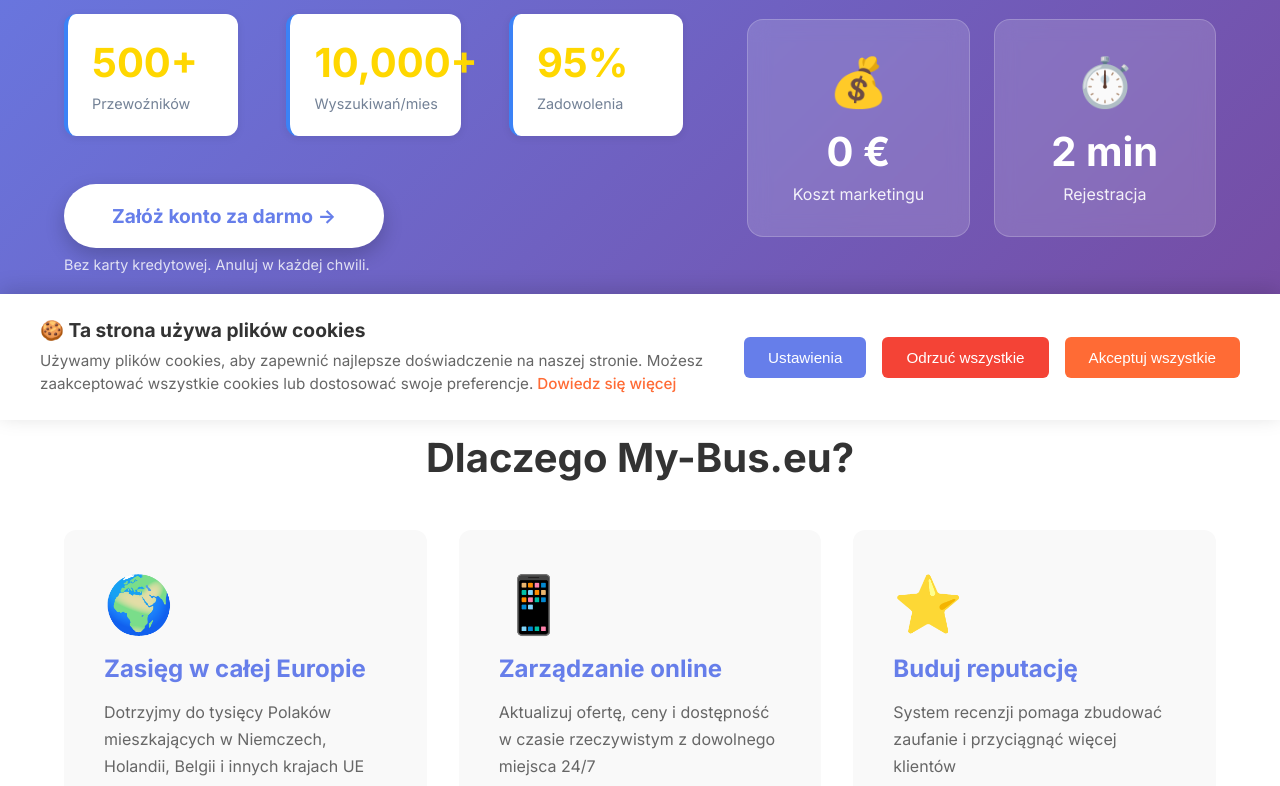
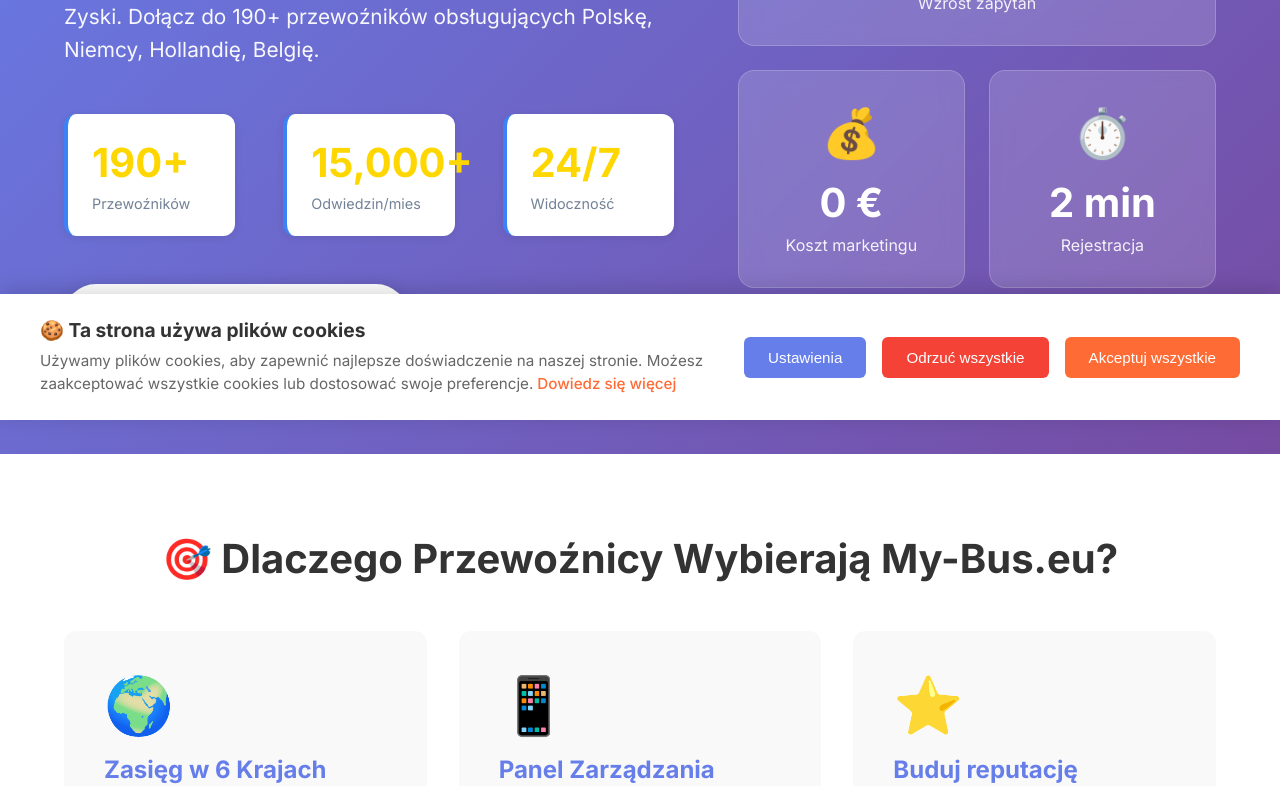
Before and after one commit to sebastianworkvia-ux/mybus-portal, a React (Vite) app in the folder frontend/: page /for-carriers in a window 1280 px wide. Shown: the part 380-1166 px from the top of the page. Built offline with nearby package versions, Linux system fonts and the light colour scheme; no server answers.

Commit message:
SEO: Optymalizacja treci - meta tags, sowa kluczowe, wartociowe hasa dla klientów i przewoników

```diff
--- a/frontend/index.html
+++ b/frontend/index.html
@@ -6,10 +6,23 @@
     <link rel="icon" type="image/svg+xml" href="/vite.svg" />
     <meta name="viewport" content="width=device-width, initial-scale=1.0" />
     <meta name="language" content="Polish" />
+
+    <!-- SEO Meta Tags -->
+    <title>My-Bus.eu - Przewozy Busem po Europie | Transport Międzynarodowy PL-DE-NL-BE</title>
+    <meta name="description" content="Znajdź najlepszych przewoźników busowych w Europie. Transport na lotnisko, przewozy firmowe, okolicznościowe. Niemcy, Holandia, Belgia, Polska. Ponad 190 zweryfikowanych firm." />
+    <meta name="keywords" content="przewozy busem, transport międzynarodowy, przewoźnicy Europa, bus Polska Niemcy, transport na lotnisko, przewozy firmowe, bus do Holandii, transport Belgia" />
+    <meta name="author" content="My-Bus.eu" />
+
+    <!-- Open Graph / Facebook -->
+    <meta property="og:type" content="website" />
+    <meta property="og:url" content="https://my-bus.eu/" />
+    <meta property="og:title" content="My-Bus.eu - Przewozy Busem po Europie" />
+    <meta property="og:description" content="Portal łączący klientów z najlepszymi przewoźnikami w Europie. Znajdź transport busem - lotnisko, firmy, okolicznościowe." />
+
+    <!-- Fonts -->
     <link rel="preconnect" href="https://fonts.googleapis.com">
     <link rel="preconnect" href="https://fonts.gstatic.com" crossorigin>
-    <link href="https://fonts.googleapis.com/css2?family=Inter:wght@400;500;600;700&display=swap" rel="stylesheet">
-    <title>My-Bus.eu - Przewozy i Transport w Europie</title>
+    <link href="https://fonts.googleapis.com/css2?family=Inter:wght@400;500;600;700;800&display=swap" rel="stylesheet">
   </head>
   <body>
     <div id="root"></div>
--- a/frontend/src/pages/ForCarriersPage.jsx
+++ b/frontend/src/pages/ForCarriersPage.jsx
@@ -9,30 +9,30 @@ export default function ForCarriersPage() {
         <div className="container">
           <div className="carriers-hero-content">
             <div className="carriers-hero-text">
-              <h1>Zwiększ bazę klientów o 300%</h1>
+              <h1>🚀 Zwiększ Bazę Klientów o 300% - Bezpłatna Rejestracja!</h1>
               <p className="hero-subtitle">
-                Dołącz do największej platformy przewoźników pasażerskich
-                w Europie Zachodniej
+                My-Bus.eu – Większa Widoczność, Więcej Zapytań, Większe Zyski.
+                Dołącz do 190+ przewoźników obsługujących Polskę, Niemcy, Hollandię, Belgię.
               </p>
               <div className="hero-stats">
                 <div className="stat-item">
-                  <span className="stat-number">500+</span>
+                  <span className="stat-number">190+</span>
                   <span className="stat-label">Przewoźników</span>
                 </div>
                 <div className="stat-item">
-                  <span className="stat-number">10,000+</span>
-                  <span className="stat-label">Wyszukiwań/mies</span>
+                  <span className="stat-number">15,000+</span>
+                  <span className="stat-label">Odwiedzin/mies</span>
                 </div>
                 <div className="stat-item">
-                  <span className="stat-number">95%</span>
-                  <span className="stat-label">Zadowolenia</span>
+                  <span className="stat-number">24/7</span>
+                  <span className="stat-label">Widoczność</span>
                 </div>
               </div>
               <div className="hero-cta">
                 <Link to="/register" className="btn-primary-large">
-                  Załóż konto za darmo →
+                  Załóż profil firmy za 0 zł →
                 </Link>
-                <p className="cta-note">Bez karty kredytowej. Anuluj w każdej chwili.</p>
+                <p className="cta-note">✔️ Bez opłat ukrytych • ✔️ Gotowe w 3 minuty • ✔️ Plan darmowy dostępny zawsze</p>
               </div>
             </div>
             <div className="carriers-hero-image">
@@ -59,22 +59,22 @@ export default function ForCarriersPage() {
       {/* Benefits Section */}
       <section className="benefits-section">
         <div className="container">
-          <h2 className="section-title">Dlaczego My-Bus.eu?</h2>
+          <h2 className="section-title">🎯 Dlaczego Przewoźnicy Wybierają My-Bus.eu?</h2>
           <div className="benefits-grid">
             <div className="benefit-card">
               <div className="benefit-icon">🌍</div>
-              <h3>Zasięg w całej Europie</h3>
+              <h3>Zasięg w 6 Krajach Europy</h3>
               <p>
-                Dotrzyjmy do tysięcy Polaków mieszkających w Niemczech,
-                Holandii, Belgii i innych krajach UE
+                Dotrzyjmy do dziesiątków tysięcy Polaków w Niemczech, Holandii, Belgii, Francji, Austrii.
+                Twój profil widoczny 24/7 dla potencjalnych klientów.
               </p>
             </div>
             <div className="benefit-card">
               <div className="benefit-icon">📱</div>
-              <h3>Zarządzanie online</h3>
+              <h3>Panel Zarządzania Online</h3>
               <p>
-                Aktualizuj ofertę, ceny i dostępność w czasie rzeczywistym
-                z dowolnego miejsca 24/7
+                Edytuj ofertę, dodaj ogłoszenia, aktualizuj ceny w czasie rzeczywistym.
+                Wszystko z telefonu lub komputera - prosto i szybko.
               </p>
             </div>
             <div className="benefit-card">
--- a/frontend/src/pages/HomePage.jsx
+++ b/frontend/src/pages/HomePage.jsx
@@ -55,10 +55,9 @@ export default function HomePage() {
         <div className="hero-overlay"></div>
         <div className="hero-content">
           <div className="hero-text">
-            <h1>Twoja podróż zaczyna się tutaj</h1>
+            <h1>Przewozy Busem po Całej Europie - Twój Niezawodny Transport</h1>
             <p>
-              Znajdź, porównaj i zarezerwuj najlepszy transport busem w Europie.
-              Obsługujemy Niemcy, Holandię, Belgię i inne kraje. Wygodnie, bezpiecznie i na czas.
+              🎯 Portal łączący klientów z ponad 190 zweryfikowanymi przewoźnikami | Transport na lotnisko, przewozy firmowe, okolicznościowe | Polska • Niemcy • Holandia • Belgia • Francja • Austria
             </p>
           </div>
           {/* Ilustracja usunięta, bo mamy zdjęcie w tle */}
@@ -77,40 +76,40 @@ export default function HomePage() {
         <section className="features-section">
           <div className="feature-card">
             <SearchIllustration />
-            <h3>Łatwe wyszukiwanie</h3>
-            <p>Znajdź przewoźników z Polski do Niemiec, Holandii, Belgii i innych krajów UE. Filtruj po trasie i typie usługi lub szukaj na interaktywnej mapie w swojej okolicy.</p>
+            <h3>🔍 Wyszukaj Przewoźnika w Całej Europie</h3>
+            <p>Ponad 190 firm transportowych na jednej platformie. Filtruj według kraju (DE, NL, BE, FR, AT, PL), typu usługi i trasy. Interaktywna mapa pokazuje przewoźników w Twojej okolicy.</p>
           </div>
           <div className="feature-card">
             <VerifiedIllustration />
-            <h3>Sprawdzone firmy</h3>
-            <p>Zweryfikowane firmy transportowe z numerami rejestracyjnymi. Bezpieczne przewozy osób i paczek.</p>
+            <h3>✔️ Tylko Zweryfikowane Firmy</h3>
+            <p>Wszystkie firmy posiadają numery rejestracyjne i licencje transportowe. Bezpieczne przewozy osób i paczek. Pełna przejrzystość i profesjonalizm.</p>
           </div>
           <div className="feature-card">
             <CommunityIllustration />
-            <h3>Oceny i recenzje</h3>
-            <p>Prawdziwe opinie klientów o przewoźnikach. Sprawdź reputację przed rezerwacją.</p>
+            <h3>⭐ Opinie Prawdziwych Klientów</h3>
+            <p>System ocen i recenzji pomaga wybrać najlepszego przewoźnika. Sprawdzone opinie, realna reputacja. Podejmuj świadome decyzje.</p>
           </div>
         </section>
 
         {/* CTA Section - Zarejestruj się */}
         <section className="register-benefits-section">
           <div className="benefits-card">
-            <h2>🎯 Załóż darmowe konto i zyskaj więcej!</h2>
+            <h2>🚀 Dołącz do My-Bus.eu - Więcej Klientów, Większy Zasięg!</h2>
             <div className="benefits-grid">
               <div className="benefit-item">
                 <span className="benefit-icon">💬</span>
-                <h4>Bezpośredni kontakt</h4>
-                <p>Pisz wiadomości bezpośrednio do przewoźników przez platformę</p>
+                <h4>Bezpośredni Kontakt z Przewoźnikami</h4>
+                <p>System wiadomości wewnętrznych - komunikuj się bezpośrednio, szybko ustalaj szczegóły podroży</p>
               </div>
               <div className="benefit-item">
                 <span className="benefit-icon">⭐</span>
-                <h4>Dodawaj opinie</h4>
-                <p>Dziel się doświadczeniami i pomagaj innym w wyborze</p>
+                <h4>Buduj Reputację</h4>
+                <p>Oceniaj przewoźników i czytaj opinie innych. Pomagaj budować społeczność zaufanych usług</p>
               </div>
               <div className="benefit-item">
                 <span className="benefit-icon">🔔</span>
-                <h4>Powiadomienia</h4>
-                <p>Otrzymuj alerty o nowych przewoźnikach na Twojej trasie</p>
+                <h4>Personalizowane Powiadomienia</h4>
+                <p>Otrzymuj alerty o nowych przewoźnikach na Twojej trasie. Nie przegap najlepszych ofert</p>
               </div>
             </div>
             <div className="cta-buttons">
```
